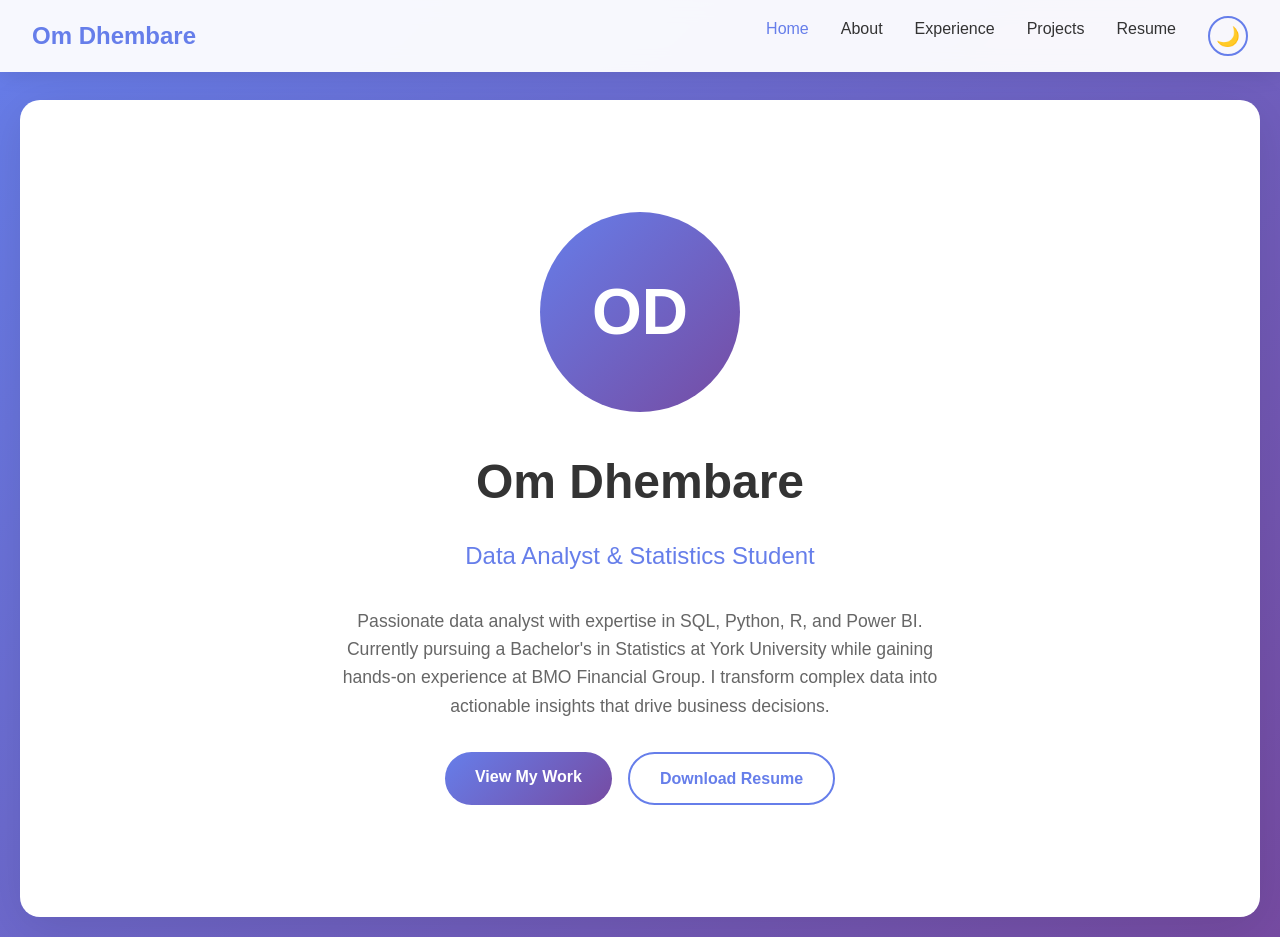
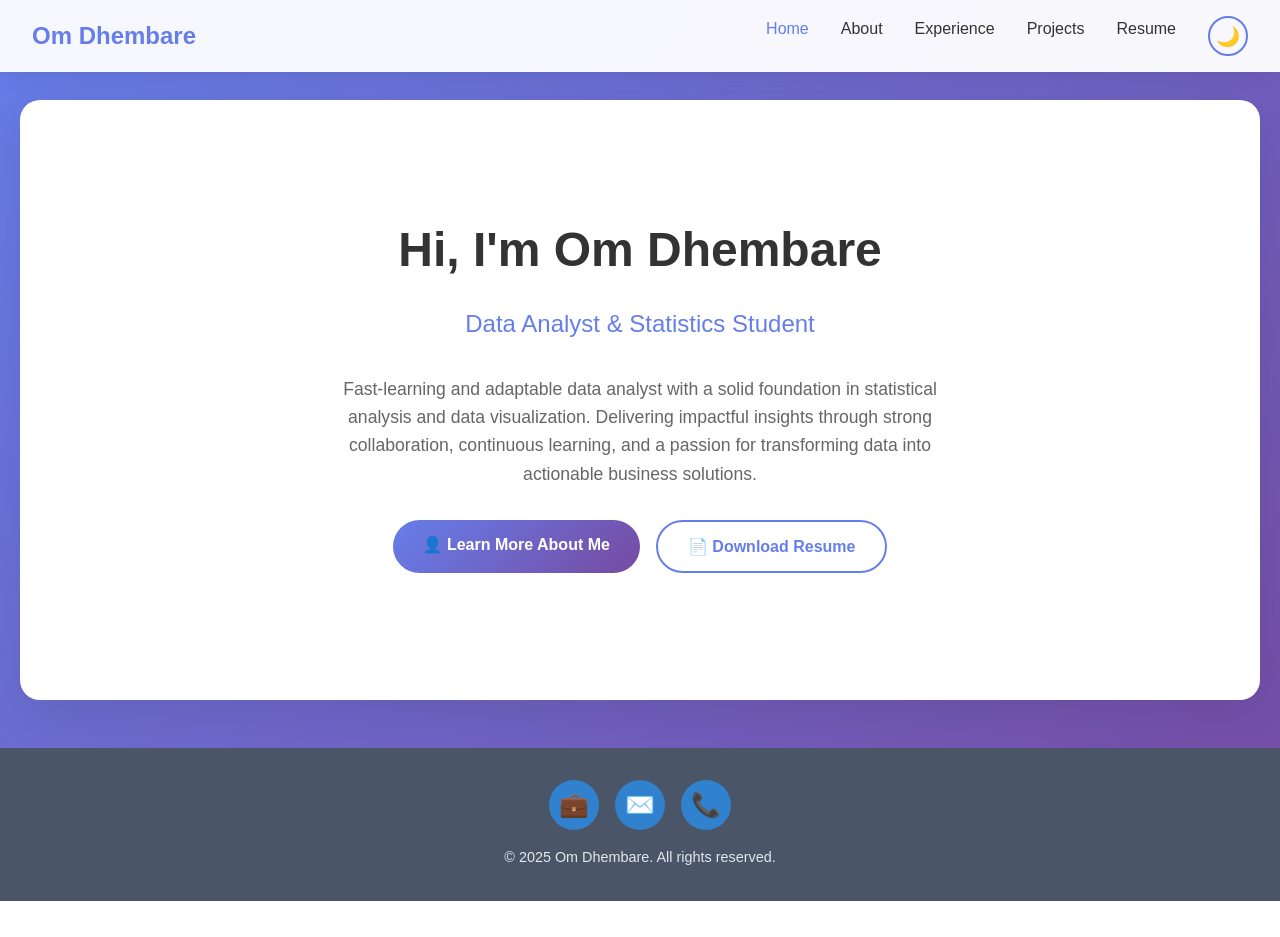
Before and after one commit to omtimus23-hub/omtimus23-hub.github.io, a plain HTML site: page index.html in a window 1280 px wide. After the commit the page ends 901 px from the top, so only its background shows below. Drawn offline with Linux system fonts and the light colour scheme.

Commit message:
Add files via upload

```diff
--- a/index.html
+++ b/index.html
@@ -540,6 +540,78 @@
             background: linear-gradient(135deg, #218838, #1ea883);
         }
 
+        /* Footer Styles */
+        .footer {
+            background: #4a5568;
+            color: white;
+            text-align: center;
+            padding: 2rem 0;
+            margin-top: 3rem;
+        }
+
+        .footer-icons {
+            display: flex;
+            justify-content: center;
+            gap: 1rem;
+            margin-bottom: 1rem;
+        }
+
+        .footer-icon {
+            width: 50px;
+            height: 50px;
+            background: #3182ce;
+            border-radius: 50%;
+            display: flex;
+            align-items: center;
+            justify-content: center;
+            color: white;
+            text-decoration: none;
+            font-size: 1.5rem;
+            transition: all 0.3s ease;
+        }
+
+        .footer-icon:hover {
+            background: #2c5282;
+            transform: translateY(-2px);
+            box-shadow: 0 5px 15px rgba(0, 0, 0, 0.2);
+        }
+
+        .footer-text {
+            font-size: 0.9rem;
+            color: #e2e8f0;
+        }
+
+        body.dark-mode .footer {
+            background: #2d3748;
+        }
+
+        body.dark-mode .footer-icon {
+            background: #4299e1;
+        }
+
+        body.dark-mode .footer-icon:hover {
+            background: #3182ce;
+        }
+
+        /* Hero Name Highlight */
+        .hero-name {
+            font-size: 3.5rem;
+            font-weight: bold;
+            background: linear-gradient(135deg, #667eea, #764ba2);
+            background-clip: text;
+            -webkit-background-clip: text;
+            -webkit-text-fill-color: transparent;
+            margin-bottom: 1rem;
+            text-align: center;
+        }
+
+        body.dark-mode .hero-name {
+            background: linear-gradient(135deg, #8bb6ff, #a78bfa);
+            background-clip: text;
+            -webkit-background-clip: text;
+            -webkit-text-fill-color: transparent;
+        }
+
         /* Responsive Design */
         @media (max-width: 768px) {
             .nav-menu {
@@ -559,10 +631,6 @@
 
             .hero h1 {
                 font-size: 2rem;
-            }
-
-            .hero .subtitle {
-                font-size: 1.2rem;
             }
 
             .about-content {
@@ -606,16 +674,14 @@
         <!-- Home Page -->
         <div class="page active" id="home">
             <div class="hero">
-                <img src="path-to-your-image.jpg" alt="Om Dhembare" class="profile-img" onerror="this.style.display='none'; this.nextElementSibling.style.display='flex';">
-                <div class="profile-img-fallback" style="display: none;">OD</div>
-                <h1>Om Dhembare</h1>
+                <h1 class="hero-greeting">Hi, I'm Om Dhembare</h1>
                 <p class="subtitle">Data Analyst & Statistics Student</p>
                 <p class="description">
-                    Passionate data analyst with expertise in SQL, Python, R, and Power BI. Currently pursuing a Bachelor's in Statistics at York University while gaining hands-on experience at BMO Financial Group. I transform complex data into actionable insights that drive business decisions.
+                    Fast-learning and adaptable data analyst with a solid foundation in statistical analysis and data visualization. Delivering impactful insights through strong collaboration, continuous learning, and a passion for transforming data into actionable business solutions.
                 </p>
                 <div class="cta-buttons">
-                    <a href="#" class="btn btn-primary" data-page="projects">View My Work</a>
-                    <a href="My Resume.pdf" class="btn btn-secondary" download="Om_Dhembare_Resume.pdf">Download Resume</a>
+                    <a href="#" class="btn btn-primary" data-page="about">👤 Learn More About Me</a>
+                    <a href="My Resume.pdf" class="btn btn-secondary" download="Om_Dhembare_Resume.pdf">📄 Download Resume</a>
                 </div>
             </div>
         </div>
@@ -855,6 +921,24 @@
         </div>
     </div>
 
+    <!-- Footer -->
+    <footer class="footer">
+        <div class="footer-icons">
+            <a href="https://linkedin.com/in/OmDhembare" target="_blank" class="footer-icon" title="LinkedIn">
+                <span>💼</span>
+            </a>
+            <a href="mailto:omtimus.23@gmail.com" class="footer-icon" title="Email">
+                <span>✉️</span>
+            </a>
+            <a href="tel:647-517-1324" class="footer-icon" title="Phone">
+                <span>📞</span>
+            </a>
+        </div>
+        <div class="footer-text">
+            © 2025 Om Dhembare. All rights reserved.
+        </div>
+    </footer>
+
     <script>
         // Dark mode functionality
         const darkModeToggle = document.getElementById('darkModeToggle');
@@ -874,6 +958,7 @@
         // Navigation functionality
         const navLinks = document.querySelectorAll('.nav-link');
         const pages = document.querySelectorAll('.page');
+        const mainContent = document.querySelector('.main-content');
 
         function showPage(targetPage) {
             // Hide all pages
@@ -896,6 +981,13 @@
             const activeLink = document.querySelector(`[data-page="${targetPage}"]`);
             if (activeLink) {
                 activeLink.classList.add('active');
+            }
+
+            // Toggle home layout for full-screen gradient
+            if (targetPage === 'home') {
+                mainContent.classList.add('home-layout');
+            } else {
+                mainContent.classList.remove('home-layout');
             }
         }
 
```
